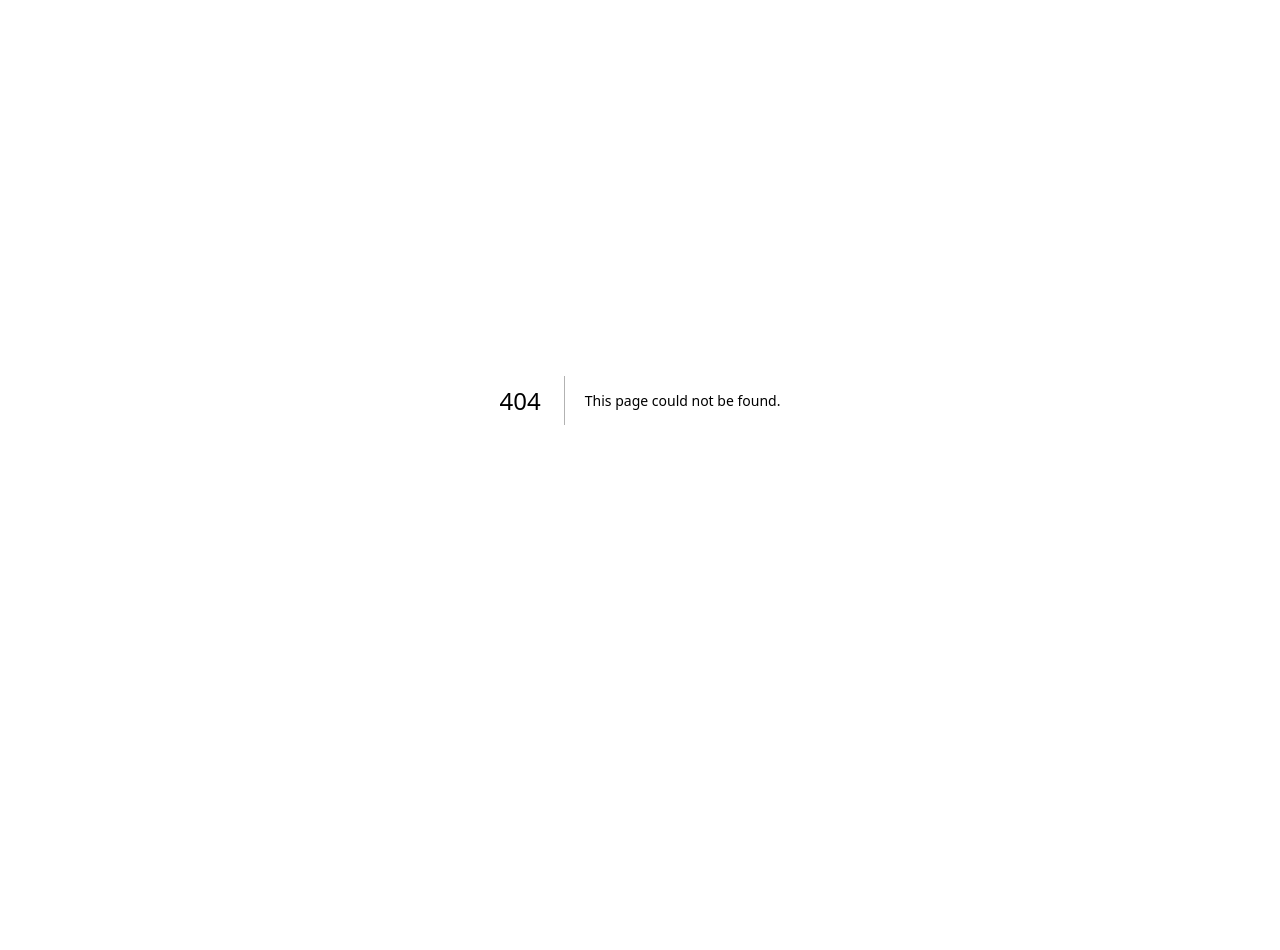
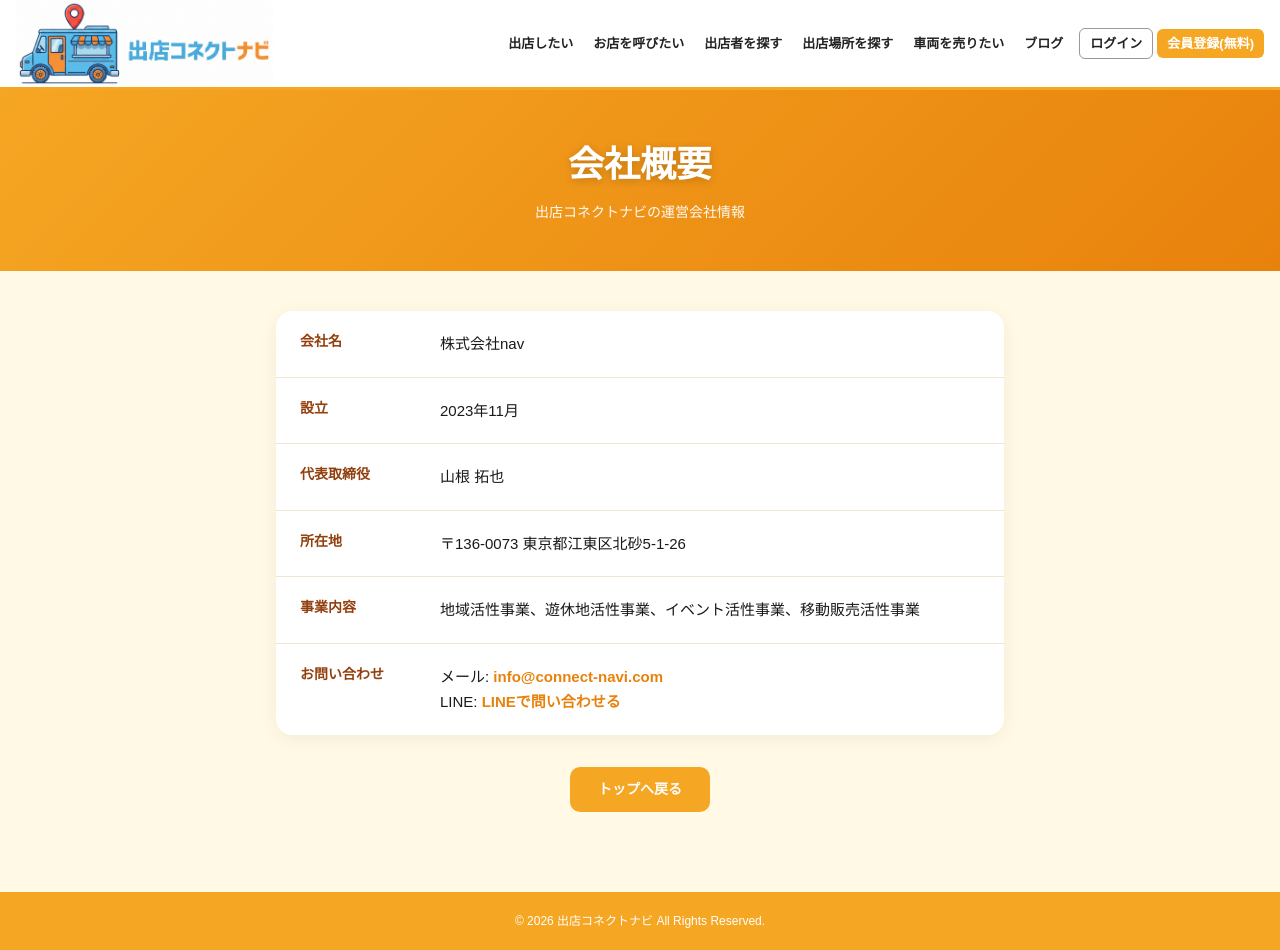
Before and after one commit to rinfuku0917/shutten-connect-navi, a Next.js app: page /company in a window 1280 px wide. Before the commit this address had no page. Before the commit the page ends 800 px from the top, so only its background shows below. Built offline with nearby package versions, Linux system fonts and the light colour scheme.

Commit message:
会社概要ページ(/company)追加・ヘッダーに画像

```diff
--- /dev/null
+++ b/app/company/page.tsx
@@ -0,0 +1,50 @@
+'use client'
+import Nav from '../components/Nav'
+import Link from 'next/link'
+
+export default function CompanyPage() {
+  const rows: { label: string; value: React.ReactNode }[] = [
+    { label: '会社名', value: '株式会社nav' },
+    { label: '設立', value: '2023年11月' },
+    { label: '代表取締役', value: '山根 拓也' },
+    { label: '所在地', value: '〒136-0073 東京都江東区北砂5-1-26' },
+    { label: '事業内容', value: '地域活性事業、遊休地活性事業、イベント活性事業、移動販売活性事業' },
+    { label: 'お問い合わせ', value: (
+      <span>
+        メール: <a href="mailto:info@connect-navi.com" style={{ color: '#E8820C', textDecoration: 'none', fontWeight: 700 }}>info@connect-navi.com</a>
+        <br />
+        LINE: <a href="https://lin.ee/RjwxqXf" target="_blank" rel="noopener noreferrer" style={{ color: '#E8820C', textDecoration: 'none', fontWeight: 700 }}>LINEで問い合わせる</a>
+      </span>
+    ) },
+  ]
+
+  return (
+    <div style={{ minHeight: '100vh', background: '#FFF9E6', width: '100%', maxWidth: '100vw', overflowX: 'hidden' }}>
+      <Nav />
+
+      <div style={{ background: 'linear-gradient(135deg, #F5A623, #E8820C)', padding: '48px 16px', textAlign: 'center' }}>
+        <h1 style={{ fontSize: 'clamp(24px,5vw,36px)', fontWeight: 900, color: '#fff', margin: 0, textShadow: '0 2px 8px rgba(0,0,0,0.2)' }}>会社概要</h1>
+        <p style={{ fontSize: '14px', color: '#fff', marginTop: '10px', opacity: 0.95 }}>出店コネクトナビの運営会社情報</p>
+      </div>
+
+      <div style={{ maxWidth: '760px', margin: '0 auto', padding: '40px 16px' }}>
+        <div style={{ background: '#fff', borderRadius: '16px', boxShadow: '0 4px 20px rgba(0,0,0,0.06)', overflow: 'hidden' }}>
+          {rows.map((r, i) => (
+            <div key={r.label} style={{ display: 'flex', flexWrap: 'wrap', borderBottom: i === rows.length - 1 ? 'none' : '1px solid #F0E6D2', padding: '20px 24px' }}>
+              <div style={{ width: '140px', minWidth: '140px', fontSize: '14px', fontWeight: 700, color: '#92400E' }}>{r.label}</div>
+              <div style={{ flex: 1, minWidth: '200px', fontSize: '15px', color: '#1a1a1a', lineHeight: 1.7 }}>{r.value}</div>
+            </div>
+          ))}
+        </div>
+
+        <div style={{ textAlign: 'center', marginTop: '32px' }}>
+          <Link href="/" style={{ display: 'inline-block', padding: '12px 28px', borderRadius: '10px', background: '#F5A623', color: '#fff', fontSize: '14px', fontWeight: 700, textDecoration: 'none' }}>トップへ戻る</Link>
+        </div>
+      </div>
+
+      <div style={{ background: '#F5A623', padding: '20px', textAlign: 'center', marginTop: '40px' }}>
+        <div style={{ fontSize: '12px', color: '#fff' }}>© 2026 出店コネクトナビ All Rights Reserved.</div>
+      </div>
+    </div>
+  )
+}
```
